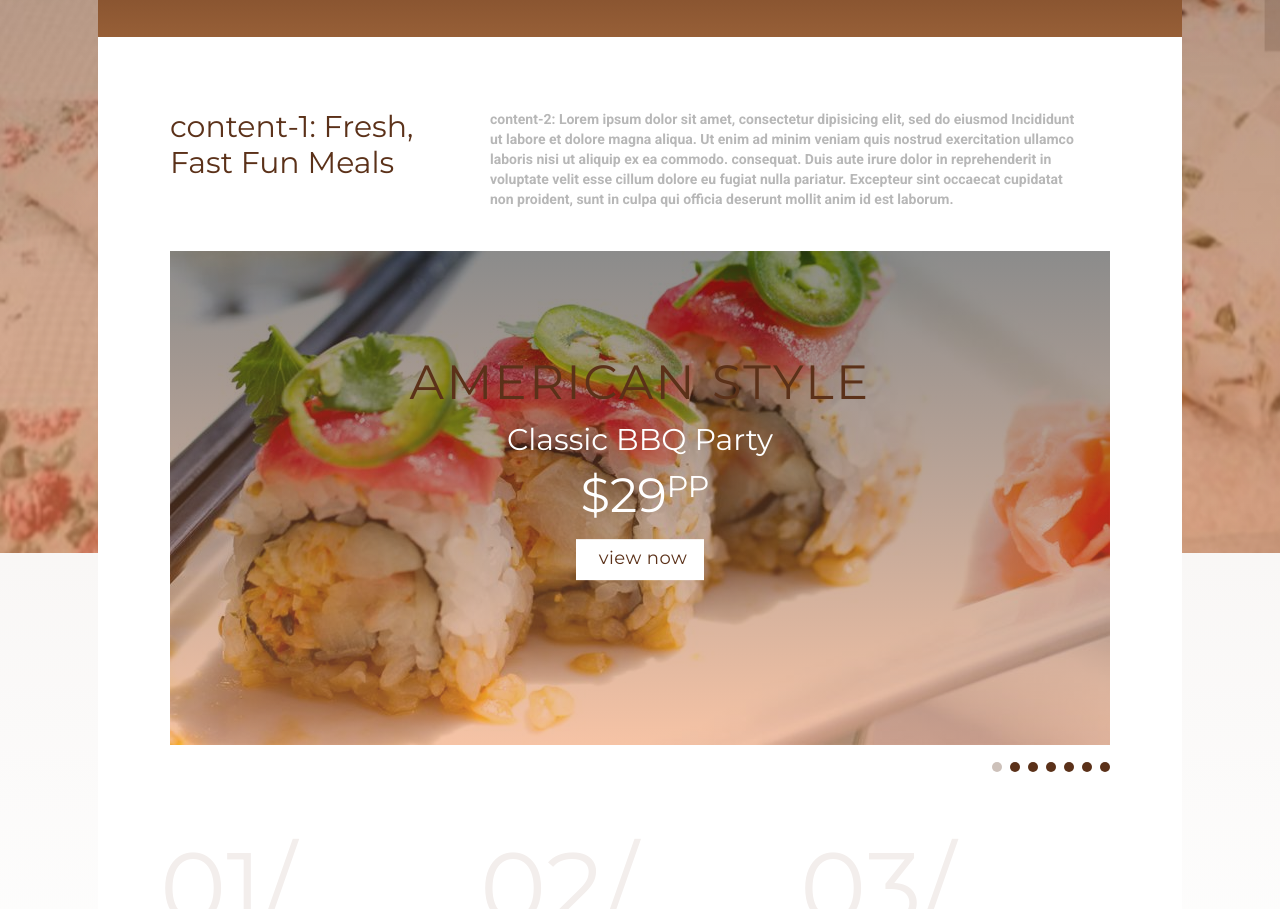
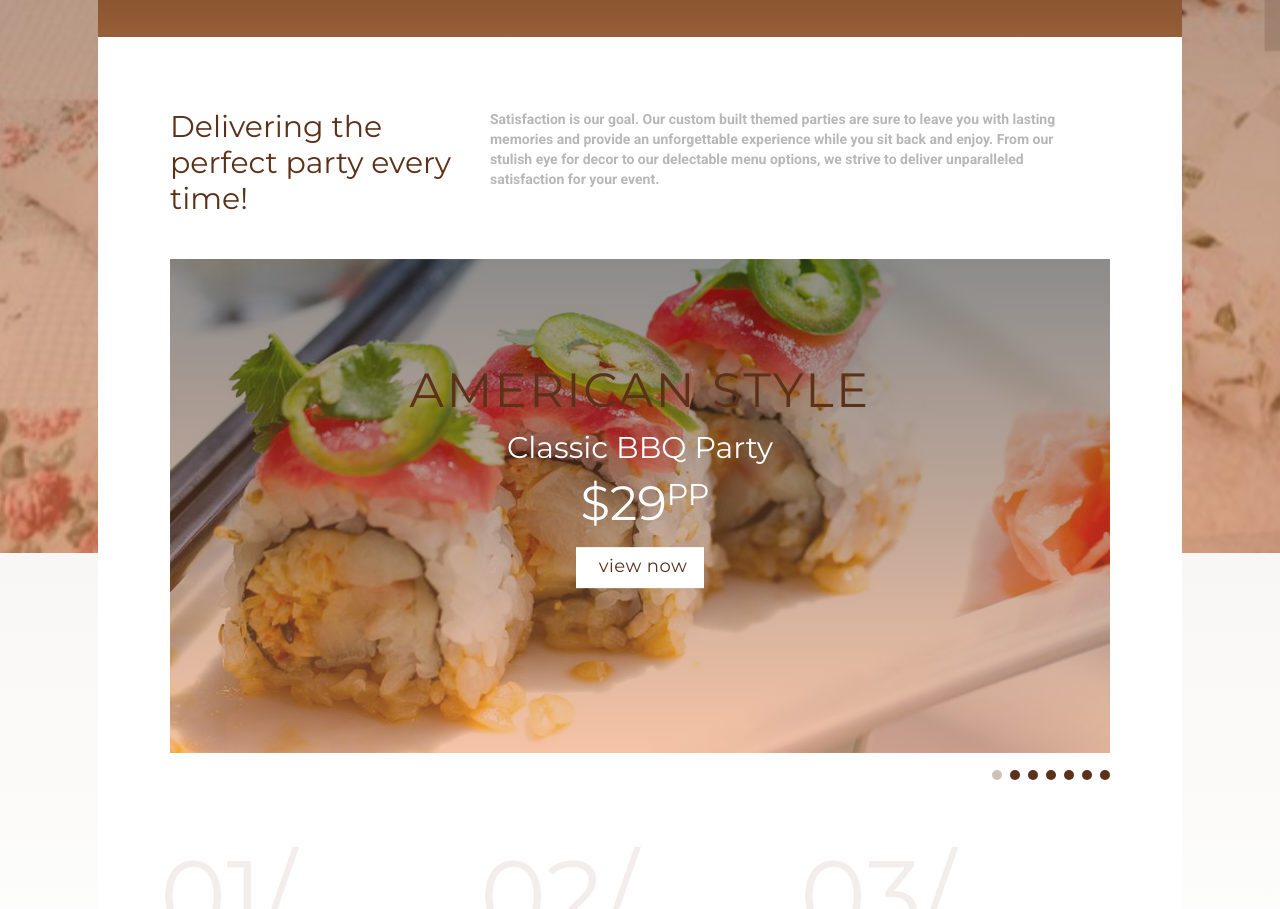
Before and after one commit to vdelacue/smoking_joes_bbq, a plain HTML site: page index.html in a window 1280 px wide. Shown: the part 865-1774 px from the top of the page. Drawn offline with Linux system fonts and the light colour scheme; some packages are replaced by stand-ins of ours.

Commit message:
Adds content to index

```diff
--- a/index.html
+++ b/index.html
@@ -144,20 +144,10 @@
                 <div class="container">
                     <div class="row">
                         <div class="col-sm-4">
-                            <h3>content-1: Fresh, Fast
-                                Fun Meals </h3>
+                            <h3>Delivering the perfect party every time! </h3>
                         </div>
                         <div class="col-sm-8">
-                            <p class="indent">content-2: Lorem ipsum dolor sit amet, consectetur dipisicing elit, sed do eiusmod
-                                              Incididunt ut labore
-                                              et dolore magna aliqua. Ut enim ad minim veniam quis nostrud exercitation
-                                              ullamco laboris
-                                              nisi ut aliquip ex ea commodo. consequat. Duis aute irure dolor in
-                                              reprehenderit in voluptate
-                                              velit esse cillum dolore eu fugiat nulla pariatur. Excepteur sint occaecat
-                                              cupidatat non
-                                              proident, sunt in culpa qui officia deserunt mollit anim id est
-                                              laborum.</p>
+                            <p class="indent">Satisfaction is our goal. Our custom built themed parties are sure to leave you with lasting memories and provide an unforgettable experience while you sit back and enjoy. From our stulish eye for decor to our delectable menu options, we strive to deliver unparalleled satisfaction for your event.</p>
                         </div>
                     </div>
                 </div>
```
